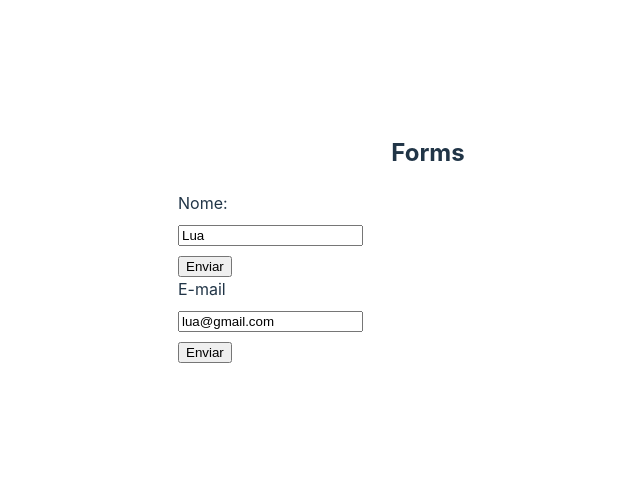
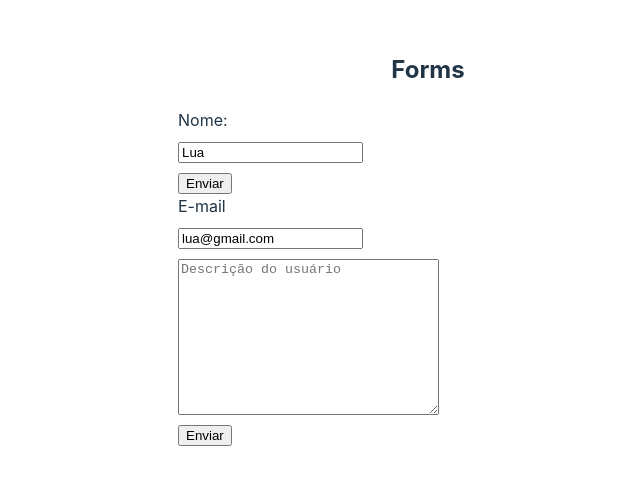
Before and after one commit to LuanneZati/REACT, a React (Vite) app in the folder 6_Form/: page / in a window 1280 px wide. Shown: the part 161-646 px from the top of the page, without its empty margins (212-852 px from the left). Built offline with nearby package versions, Linux system fonts and the light colour scheme.

Commit message:
text area

```diff
--- a/6_Form/src/Components/MyForm.jsx
+++ b/6_Form/src/Components/MyForm.jsx
@@ -10,6 +10,7 @@
     setName(e.target.value)
   }
 
+  const [bio, setBio] = useState("")
   //console.log(name);
   //console.log(email);
 
@@ -17,9 +18,10 @@
   const handleSubmit = (event) => {
     event.preventDefault();
     console.log("Enviando o formulário")
-    console.log(name, email)
+    console.log(name, email, bio)
     setName("");
     setEmail("");
+    setBio("");
   }
 
   return (
@@ -52,10 +54,24 @@
                 value = {email}
                 />
             </label>
-            <input
-            type="submit"
-            value="Enviar"
-            />
+              <span>
+                <textarea
+                name="bio"
+                placeholder='Descrição do usuário'
+                onChange={(e) => setBio(e.target.value)}
+                value={bio}
+                id=""
+                cols="30"
+                rows="10">
+
+                </textarea>
+
+              </span>
+
+              <input
+              type="submit"
+              value="Enviar"
+              />
         </form>
     </div>
   )
```
